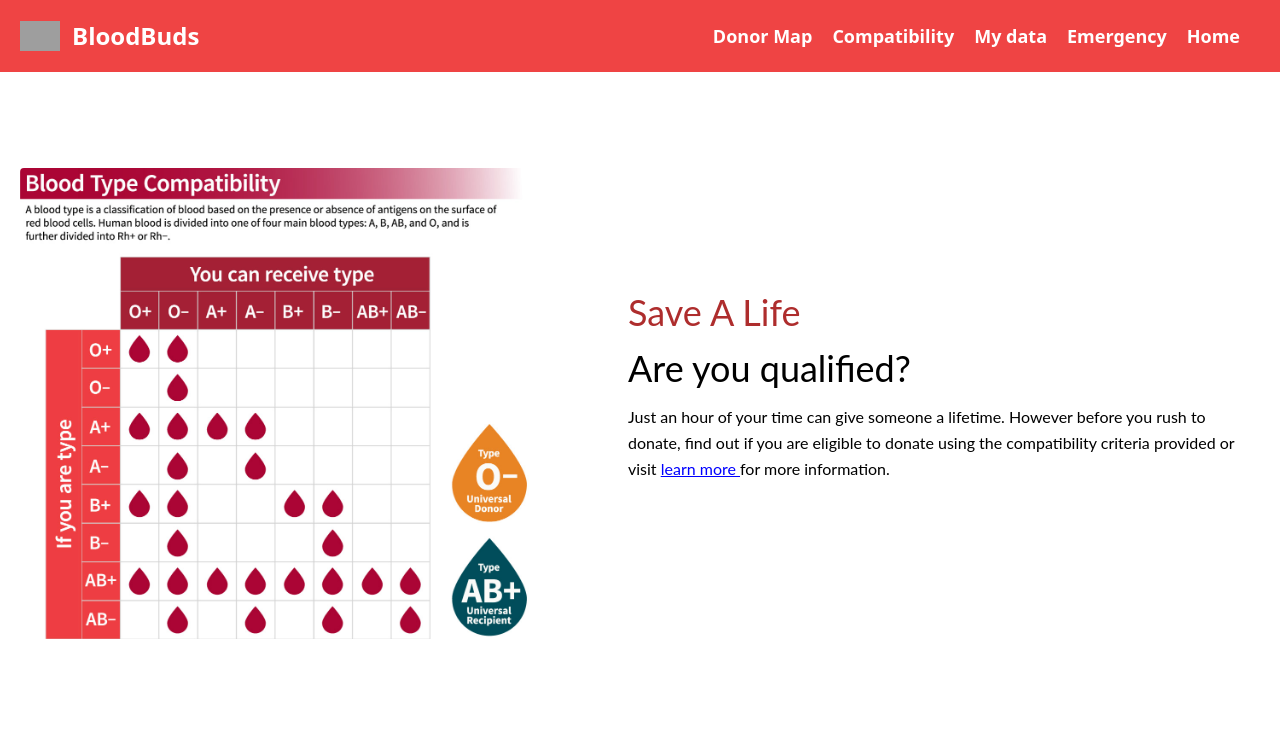
After one commit to ShubhamPatel33/BloodBud, a Django app: page /compatibility in a window 1280 px wide. The commit adds this page. Shown: the top 734 px of the page. Run offline with Django 3.2, Linux system fonts and the light colour scheme; grey boxes are pictures that could not be loaded.

Commit message:
compatibility page

```diff
--- a/blood/urls.py
+++ b/blood/urls.py
@@ -4,7 +4,7 @@ from . import views
 urlpatterns = [
     path('',views.home,name='home'),
     path('search', views.search, name="search"),
-
+    path('compatibility', views.compatibility, name="comp"),
     path('register', views.register, name="register"),
     path('sms', views.sms, name="sms"),
     path('login', views.login, name="login"),
--- a/blood/views.py
+++ b/blood/views.py
@@ -137,7 +137,7 @@ def register(request):
         print(ip)
 
 
-        key = "b4ed70f1b29088efdaaac1f5d5e69873"
+        key = "0f9f6b4b15d7c900a25be24e309d5b99"
 
         url = "http://api.ipstack.com/" + ip +"?access_key=" + key
         response = requests.get(url).json()
@@ -151,7 +151,7 @@ def register(request):
         loc.save()
         Profile.objects.create(bloodgroup = bloodgroup, name = name, contact = contact, address = address, location=loc, ip = ip, user=user)
 
-        return render(request, 'index.html')
+        return render(request, 'logindonor.html')
 
     return render(request, 'register.html')
 
@@ -184,7 +184,6 @@ def login(request):
             pass
 
     return render(request, 'logindonor.html')
-#pa_autoconfigure_django.py --python=3.8 https://github.com/aayush1204/BloodBud.git
 
 def mydata(request):
 
@@ -308,3 +307,7 @@ def emergency(request):
 
 
     return render(request, 'emergencyform.html')
+
+
+def compatibility(request):
+    return render(request, 'compatibility.html')
--- /dev/null
+++ b/templates/compatibility.html
@@ -0,0 +1,76 @@
+{% load static %}
+<!DOCTYPE html>
+<html lang="en">
+
+<head>
+    <meta charset="UTF-8">
+    <meta http-equiv="X-UA-Compatible" content="IE=edge">
+    <meta name="viewport" content="width=device-width, initial-scale=1.0">
+    <title>Compatibility</title>
+    <link href="https://unpkg.com/tailwindcss@^2/dist/tailwind.min.css" rel="stylesheet" />
+</head>
+
+<body>
+    <style>
+        a:hover {
+            cursor: pointer;
+            transition: ease 0.35s;
+            border: white solid 1px;
+            border-radius: 12px;
+            padding: 5px;
+        }
+
+        a {
+            color: white;
+        }
+
+        .pseudolink {
+            color: blue;
+            text-decoration: underline;
+            cursor: pointer;
+        }
+    </style>
+    <header class="bg-red-500 body-font">
+        <div class="container mx-auto flex flex-wrap p-5 flex-col md:flex-row items-center">
+            <div class="flex title-font font-medium items-center text-white mb-4 md:mb-0">
+                <img id="logo" src="{% static 'images/heart.png' %}" alt="img" width="40px" height="40px" />
+                <span class="ml-3 text-xl font-bold text-2xl">BloodBuds</span>
+            </div>
+            <nav class="md:ml-auto flex flex-wrap items-center text-base justify-center">
+                <a class="mr-5 hover:text-black text-lg font-semibold" href="{% url 'search' %}">Donor Map</a>
+                <a class="mr-5 hover:text-black text-lg font-semibold" href="{% url 'comp' %}">Compatibility</a>
+                <a class="mr-5 hover:text-black text-lg font-semibold" href="{% url 'mydata' %}">My data</a>
+                <a class="mr-5 hover:text-black text-lg font-semibold" href="{% url 'emergency' %}">Emergency</a>
+                <a class="mr-5 hover:text-black text-lg font-semibold" href="{% url 'home' %}">Home</a>
+            </nav>
+        </div>
+    </header>
+    <section class="text-gray-400 body-font">
+        <div class="container mx-auto flex px-5 py-24 md:flex-row flex-col items-center">
+            <div class="lg:max-w-lg lg:w-full md:w-1/2 w-5/6 md:mb-0 mb-10">
+                <img class="object-cover object-center rounded" alt="hero" src="{% static 'images/Compatibility.jpg' %}" />
+            </div>
+            <div
+                class="lg:flex-grow md:w-1/2 lg:pl-24 md:pl-16 flex flex-col md:items-start md:text-left items-center text-center">
+                <h1 class="title-font sm:text-4xl mb-4 font-large text-5xl"
+                    style="color: #AE2D2D; font-family: Lato, sans-serif;">
+                    Save A Life<br />
+                </h1>
+                <h1 class="title-font sm:text-4xl mb-4 font-large text-black text-3xl"
+                    style=" font-family: Lato, sans-serif;">Are you qualified?
+
+                </h1>
+                <p class="mb-8 leading-relaxed text-black" style="font-family: Lato, sans-serif;">
+                    Just an hour of your time can give someone a lifetime. However before you rush to donate,
+                    find out if you are eligible to donate using the compatibility criteria provided or visit <span
+                        class="pseudolink" onclick="location='https://www.blood.ca/en/blood'">
+                        learn more
+                    </span> for more information.
+                </p>
+            </div>
+        </div>
+    </section>
+
+</body>
+
+</html>
--- a/templates/emergencyform.html
+++ b/templates/emergencyform.html
@@ -73,11 +73,11 @@
             <div class="container mx-auto flex flex-wrap p-5 flex-col md:flex-row items-center">
                 <div class="flex title-font font-medium items-center text-white mb-4 md:mb-0">
                     <img id="logo" src="{% static 'images/heart.png' %}" alt="img" width="40px" height="40px" />
-                    <span class="ml-3 text-xl font-bold text-2xl">Get Donor</span>
+                    <span class="ml-3 text-xl font-bold text-2xl">BloodBuds</span>
                 </div>
                 <nav class="md:ml-auto flex flex-wrap items-center text-base justify-center">
                     <a class="mr-5 hover:text-black text-lg font-semibold" href="{% url 'search' %}">Donor Map</a>
-                    <a class="mr-5 hover:text-black text-lg font-semibold" href="#">Compatibility</a>
+                    <a class="mr-5 hover:text-black text-lg font-semibold" href="{% url 'comp' %}">Compatibility</a>
                     <a class="mr-5 hover:text-black text-lg font-semibold" href="{% url 'mydata' %}">My data</a>
                     <a class="mr-5 hover:text-black text-lg font-semibold" href="{% url 'emergency' %}">Emergency</a>
                     <a class="mr-5 hover:text-black text-lg font-semibold" href="{% url 'home' %}">Home</a>
@@ -114,7 +114,7 @@
 
                           <!-- <input type="submit" value="Register" class="btn btn-primary py-3 px-5"> -->
 
-                          <div class="mt-4"> <input type="submit" class="h-12 w-full bg-red-600 text-white rounded hover:bg-red-700" value="CLick to send the message"> </div>
+                          <div class="mt-4"> <input type="submit" class="h-12 w-full bg-red-600 text-white rounded hover:bg-red-700" value="Click to send the message"> </div>
                       </div>
                   </div>
               </div>
--- a/templates/emergencymap.html
+++ b/templates/emergencymap.html
@@ -247,11 +247,11 @@
         <div class="container mx-auto flex flex-wrap p-5 flex-col md:flex-row items-center">
             <div class="flex title-font font-medium items-center text-white mb-4 md:mb-0">
                 <img id="logo" src="{% static 'images/heart.png' %}" alt="img" width="40px" height="40px" />
-                <span class="ml-3 text-xl font-bold text-2xl">Get Donor</span>
+                <span class="ml-3 text-xl font-bold text-2xl">BloodBuds</span>
             </div>
             <nav class="md:ml-auto flex flex-wrap items-center text-base justify-center">
                 <a class="mr-5 hover:text-black text-lg font-semibold" href="{% url 'search' %}">Donor Map</a>
-                <a class="mr-5 hover:text-black text-lg font-semibold" href="#">Compatibility</a>
+                <a class="mr-5 hover:text-black text-lg font-semibold" href="{% url 'comp' %}">Compatibility</a>
                 <a class="mr-5 hover:text-black text-lg font-semibold" href="{% url 'mydata' %}">My data</a>
                 <a class="mr-5 hover:text-black text-lg font-semibold" href="{% url 'emergency' %}">Emergency</a>
                 <a class="mr-5 hover:text-black text-lg font-semibold" href="{% url 'home' %}">Home</a>
--- a/templates/index.html
+++ b/templates/index.html
@@ -28,11 +28,11 @@
             <div class="container mx-auto flex flex-wrap p-5 flex-col md:flex-row items-center">
                 <div class="flex title-font font-medium items-center text-white mb-4 md:mb-0">
                     <img id="logo" src="{% static 'images/heart.png' %}" alt="img" width="40px" height="40px" />
-                    <span class="ml-3 text-xl font-bold text-2xl">Get Donor</span>
+                    <span class="ml-3 text-xl font-bold text-2xl">BloodBuds</span>
                 </div>
                 <nav class="md:ml-auto flex flex-wrap items-center text-base justify-center">
                     <a class="mr-5 hover:text-black text-lg font-semibold" href="{% url 'search' %}">Donor Map</a>
-                    <a class="mr-5 hover:text-black text-lg font-semibold" href="#">Compatibility</a>
+                    <a class="mr-5 hover:text-black text-lg font-semibold" href="{% url 'comp' %}">Compatibility</a>
                     <a class="mr-5 hover:text-black text-lg font-semibold" href="{% url 'mydata' %}">My data</a>
                     <a class="mr-5 hover:text-black text-lg font-semibold" href="{% url 'emergency' %}">Emergency</a>
                     <a class="mr-5 hover:text-black text-lg font-semibold" href="{% url 'home' %}">Home</a>
--- a/templates/logindonor.html
+++ b/templates/logindonor.html
@@ -71,11 +71,11 @@
             <div class="container mx-auto flex flex-wrap p-5 flex-col md:flex-row items-center">
                 <div class="flex title-font font-medium items-center text-white mb-4 md:mb-0">
                     <img id="logo" src="{% static 'images/heart.png' %}" alt="img" width="40px" height="40px" />
-                    <span class="ml-3 text-xl font-bold text-2xl">Get Donor</span>
+                    <span class="ml-3 text-xl font-bold text-2xl">BloodBuds</span>
                 </div>
                 <nav class="md:ml-auto flex flex-wrap items-center text-base justify-center">
                     <a class="mr-5 hover:text-black text-lg font-semibold" href="{% url 'search' %}">Donor Map</a>
-                    <a class="mr-5 hover:text-black text-lg font-semibold" href="#">Compatibility</a>
+                    <a class="mr-5 hover:text-black text-lg font-semibold" href="{% url 'comp' %}">Compatibility</a>
                     <a class="mr-5 hover:text-black text-lg font-semibold" href="{% url 'mydata' %}">My data</a>
                     <a class="mr-5 hover:text-black text-lg font-semibold" href="{% url 'emergency' %}">Emergency</a>
                     <a class="mr-5 hover:text-black text-lg font-semibold" href="{% url 'home' %}">Home</a>
--- a/templates/map.html
+++ b/templates/map.html
@@ -357,11 +357,11 @@
         <div class="container mx-auto flex flex-wrap p-5 flex-col md:flex-row items-center">
             <div class="flex title-font font-medium items-center text-white mb-4 md:mb-0">
                 <img id="logo" src="{% static 'images/heart.png' %}" alt="img" width="40px" height="40px" />
-                <span class="ml-3 text-xl font-bold text-2xl">Get Donor</span>
+                <span class="ml-3 text-xl font-bold text-2xl">BloodBuds</span>
             </div>
             <nav class="md:ml-auto flex flex-wrap items-center text-base justify-center">
                 <a class="mr-5 hover:text-black text-lg font-semibold" href="{% url 'search' %}">Donor Map</a>
-                <a class="mr-5 hover:text-black text-lg font-semibold" href="#">Compatibility</a>
+                <a class="mr-5 hover:text-black text-lg font-semibold" href="{% url 'comp' %}">Compatibility</a>
                 <a class="mr-5 hover:text-black text-lg font-semibold" href="{% url 'mydata' %}">My data</a>
                 <a class="mr-5 hover:text-black text-lg font-semibold" href="{% url 'emergency' %}">Emergency</a>
                 <a class="mr-5 hover:text-black text-lg font-semibold" href="{% url 'home' %}">Home</a>
@@ -399,7 +399,7 @@
         </div>
         <div class="infobox">
             <article>
-                <h3 class="text-5xl" style="color: #AE2D2D;">Hi <span id="username">{{request.user.username}}</span>!</h3>
+                <h3 class="text-5xl" style="color: #AE2D2D;">Hi <span id="username" style="text-transform: capitalize;">{{request.user.username}}</span>!</h3>
                 <h4 class="text-3xl">Ready to help a bud out?</h4>
                 <div class="infopara">
                     <p class="desc">
--- a/templates/mydata.html
+++ b/templates/mydata.html
@@ -71,11 +71,11 @@
             <div class="container mx-auto flex flex-wrap p-5 flex-col md:flex-row items-center">
                 <div class="flex title-font font-medium items-center text-white mb-4 md:mb-0">
                     <img id="logo" src="{% static 'images/heart.png' %}" alt="img" width="40px" height="40px" />
-                    <span class="ml-3 text-xl font-bold text-2xl">Get Donor</span>
+                    <span class="ml-3 text-xl font-bold text-2xl">BloodBuds</span>
                 </div>
                 <nav class="md:ml-auto flex flex-wrap items-center text-base justify-center">
                     <a class="mr-5 hover:text-black text-lg font-semibold" href="{% url 'search' %}">Donor Map</a>
-                    <a class="mr-5 hover:text-black text-lg font-semibold" href="#">Compatibility</a>
+                    <a class="mr-5 hover:text-black text-lg font-semibold" href="{% url 'comp' %}">Compatibility</a>
                     <a class="mr-5 hover:text-black text-lg font-semibold" href="{% url 'mydata' %}">My data</a>
                     <a class="mr-5 hover:text-black text-lg font-semibold" href="{% url 'emergency' %}">Emergency</a>
                     <a class="mr-5 hover:text-black text-lg font-semibold" href="{% url 'home' %}">Home</a>
--- a/templates/register.html
+++ b/templates/register.html
@@ -39,11 +39,11 @@
             <div class="container mx-auto flex flex-wrap p-5 flex-col md:flex-row items-center">
                 <div class="flex title-font font-medium items-center text-white mb-4 md:mb-0">
                     <img id="logo" src="{% static 'images/heart.png' %}" alt="img" width="40px" height="40px" />
-                    <span class="ml-3 text-xl font-bold text-2xl">Get Donor</span>
+                    <span class="ml-3 text-xl font-bold text-2xl">BloodBuds</span>
                 </div>
                 <nav class="md:ml-auto flex flex-wrap items-center text-base justify-center">
                     <a class="mr-5 hover:text-black text-lg font-semibold" href="{% url 'search' %}">Donor Map</a>
-                    <a class="mr-5 hover:text-black text-lg font-semibold" href="#">Compatibility</a>
+                    <a class="mr-5 hover:text-black text-lg font-semibold" href="{% url 'comp' %}">Compatibility</a>
                     <a class="mr-5 hover:text-black text-lg font-semibold" href="{% url 'mydata' %}">My data</a>
                     <a class="mr-5 hover:text-black text-lg font-semibold" href="{% url 'emergency' %}">Emergency</a>
                     <a class="mr-5 hover:text-black text-lg font-semibold" href="{% url 'home' %}">Home</a>
@@ -71,7 +71,7 @@
                           <div class="mt-3 relative"> <span class="absolute p-1 bottom-8 ml-2 bg-white text-gray-400 ">Full name</span> <input type="text" id="name" name="name" class="h-12 px-2 w-full border-2 rounded focus:outline-none focus:border-red-600"> </div>
                           <div class="mt-4 relative"> <span class="absolute p-1 bottom-8 ml-2 bg-white text-gray-400 ">Contact Number</span> <input type="text" id="contact" name="contact" class="h-12 px-2 w-full border-2 rounded focus:outline-none focus:border-red-600"> </div>
                           <div class="mt-4 relative"> <span class="absolute p-1 bottom-8 ml-2 bg-white text-gray-400 ">Address</span> <input type="text" id="address" name="address" class="h-12 px-2 w-full border-2 rounded focus:outline-none focus:border-red-600"> </div>
-                          <div class="mt-4 relative"> <span class="absolute p-1 bottom-8 ml-2 bg-white text-gray-400 ">Blood Group</span> <input type="text" class="h-12 px-2 w-full border-2 rounded focus:outline-none focus:border-red-600"> </div>
+                          <div class="mt-4 relative"> <span class="absolute p-1 bottom-8 ml-2 bg-white text-gray-400 ">Blood Group</span> <input type="text"id="bloodgroup" name="bloodgroup" class="h-12 px-2 w-full border-2 rounded focus:outline-none focus:border-red-600"> </div>
                           <div class="mt-7 relative"> <label class="mb-2 uppercase font-bold text-lg text-grey-darkest" for="first_name">Type Yes if you don't violate any of the rules given below</label>
                             <input class="border py-2 px-3 text-grey-darkest" type="text" name="concent" id="concent"></div>
                           <input type="hidden" class="form-control" id="ip" name="ip" value="" placeholder="ip">
```
Also changed, not shown: db.sqlite3, static/images/Compatibility.jpg (added), 1 other file.
